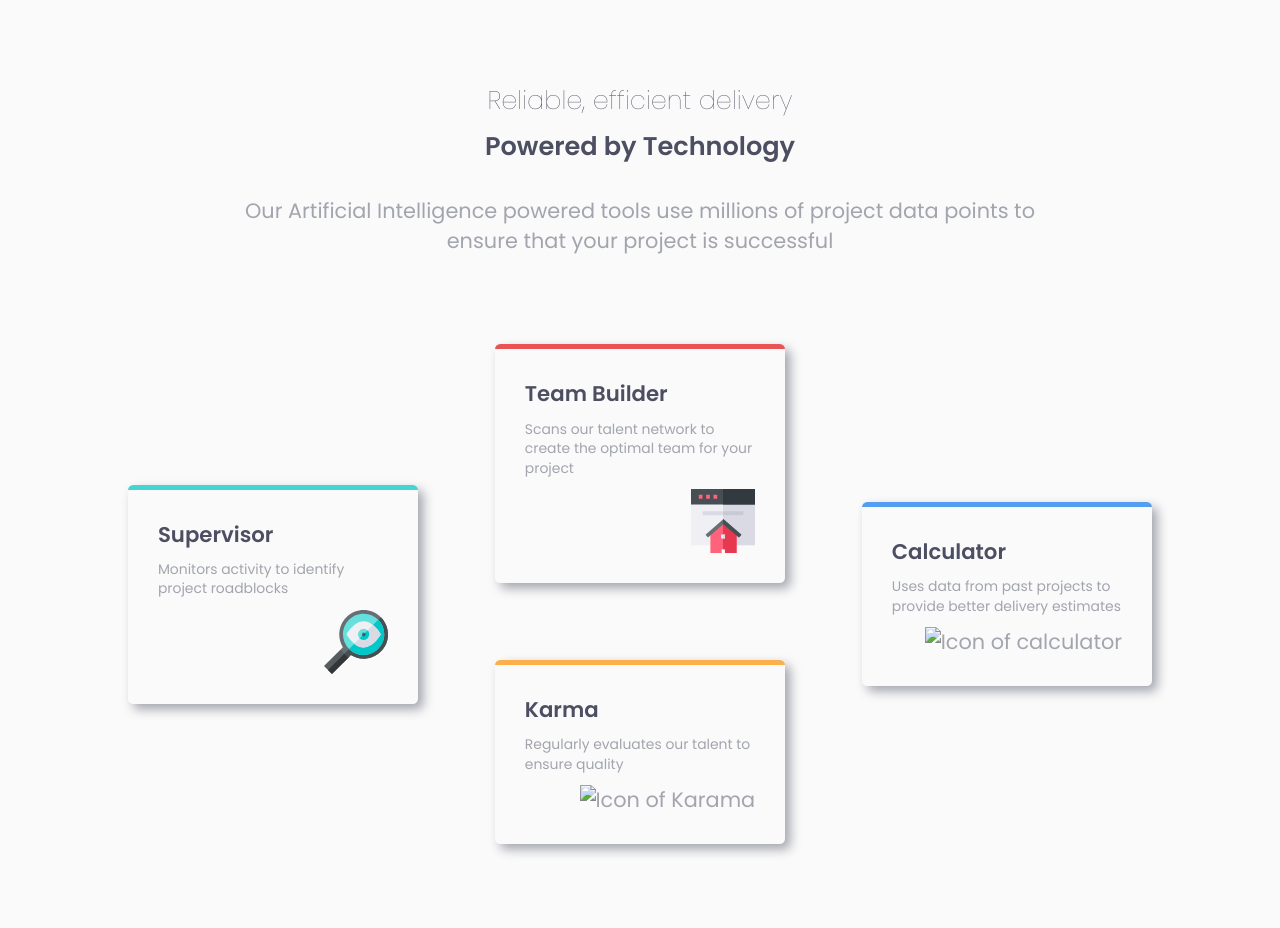
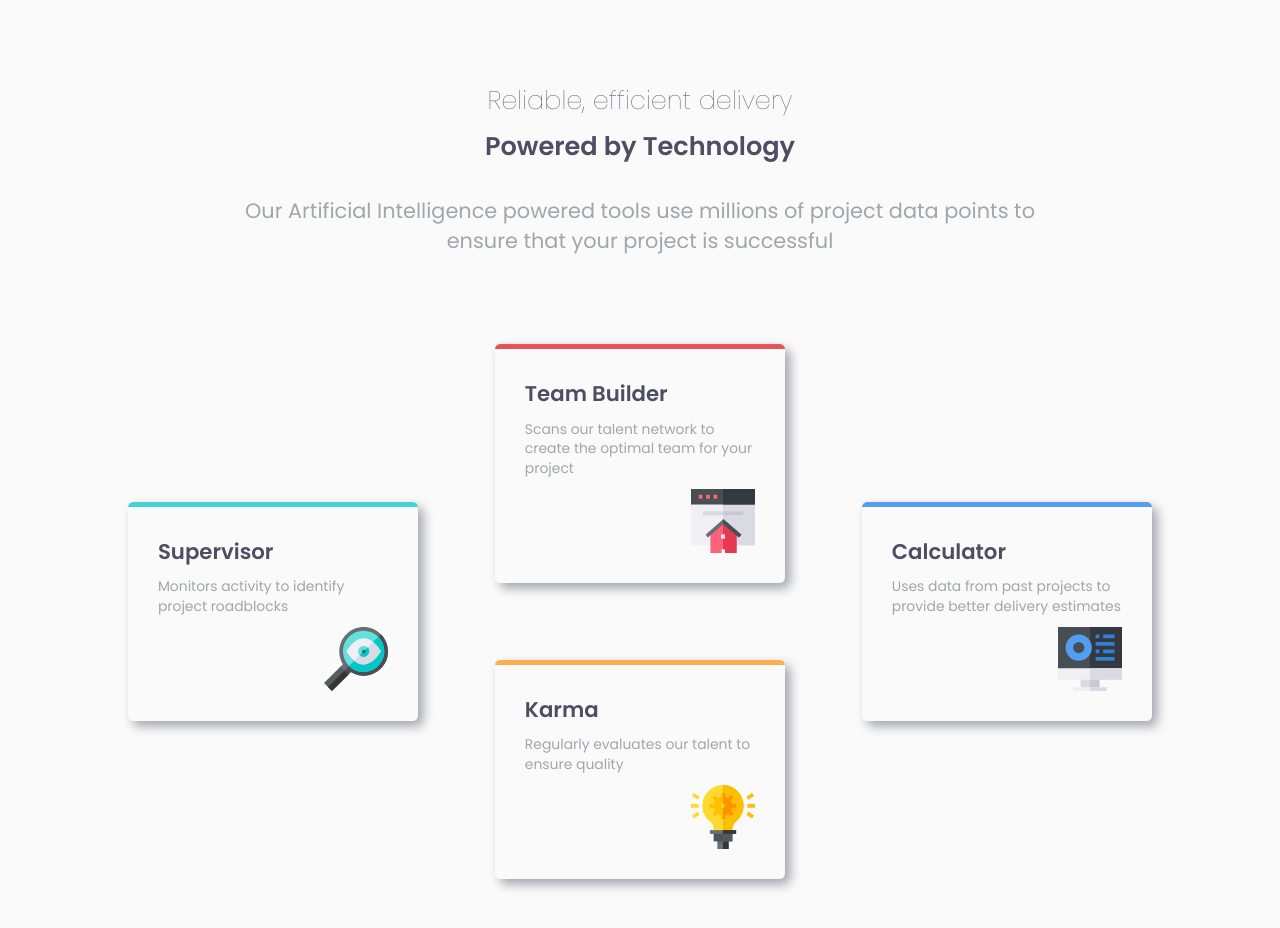
Before and after one commit to lij110397/four-card-feature, a plain HTML site: page index.html in a window 1280 px wide. Drawn offline with Linux system fonts and the light colour scheme; the site is published under a folder, as on GitHub Pages, so addresses that start at the root find nothing.

Commit message:
tiny change about image path

```diff
--- a/index.html
+++ b/index.html
@@ -60,7 +60,7 @@
           </p>
           <img
             class="cards-image"
-            src="/images/icon-karma.svg"
+            src="images/icon-karma.svg"
             alt="Icon of Karama"
           />
         </div>
@@ -71,7 +71,7 @@
           </p>
           <img
             class="cards-image"
-            src="/images/icon-calculator.svg"
+            src="images/icon-calculator.svg"
             alt="Icon of calculator"
           />
         </div>
```
